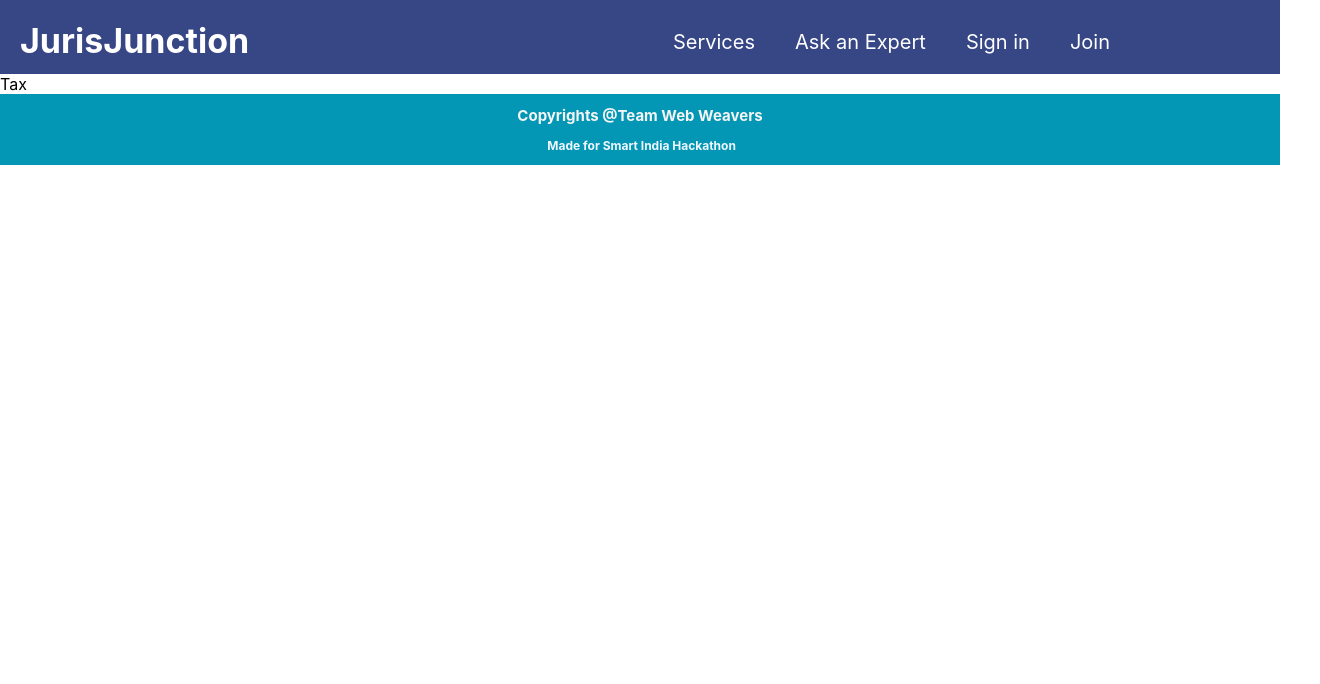
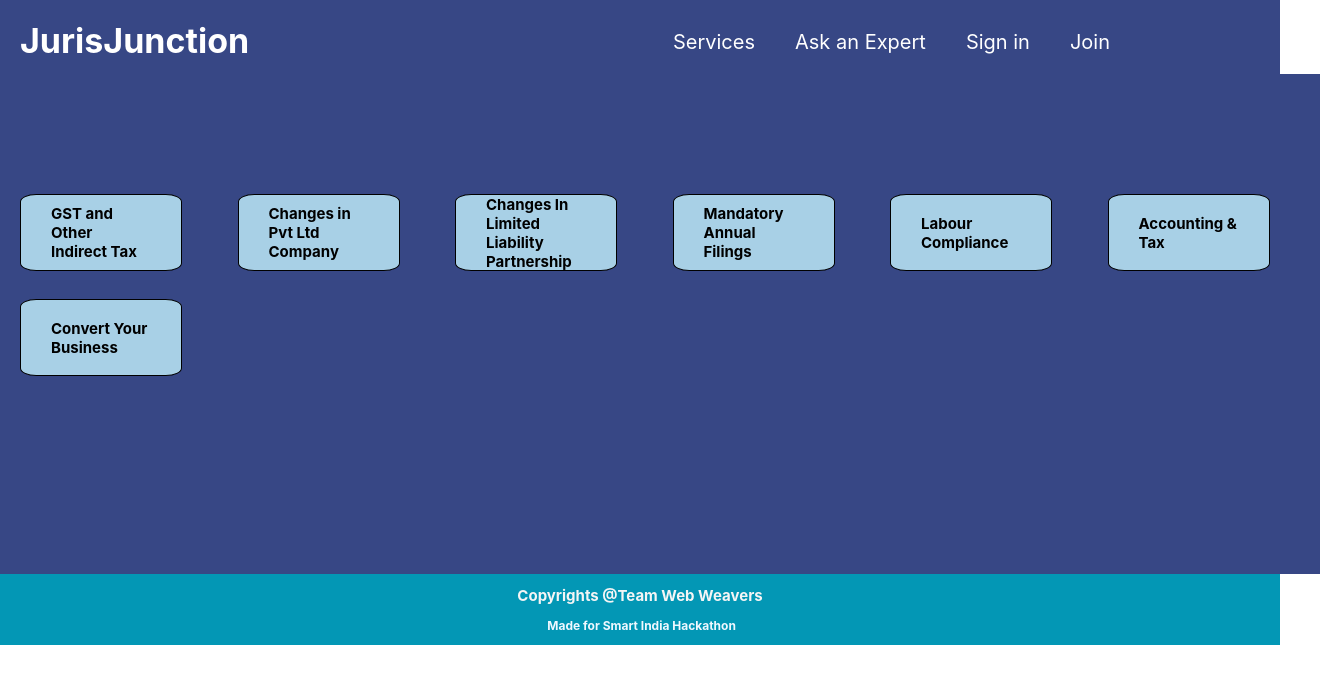
Before and after one commit to GitforAnkit16/eLawWebsite, a React (Create React App) app in the folder Client/: page /tax in a window 1280 px wide. Shown: the top 684 px of the page, 1320 px wide, since content can reach past the window. Built offline with nearby package versions, Linux system fonts and the light colour scheme.

Commit message:
Update Tax.jsx

```diff
--- a/Client/src/Pages/tax/Tax.jsx
+++ b/Client/src/Pages/tax/Tax.jsx
@@ -1,9 +1,157 @@
-import React from 'react'
+
+import "./Tax.css"
+import React, { useState } from 'react';
 
 function Tax() {
+  const [activeCategory, setActiveCategory] = useState(null);
+
+  const handleCategoryClick = (category) => {
+    setActiveCategory(activeCategory === category ? null : category);
+  };
+
+  const categorie = [
+    "GST and Other Indirect Tax",
+    "Changes in Pvt Ltd Company",
+    "Changes In Limited Liability Partnership",
+    "Mandatory Annual Filings",
+    "Labour Compliance",
+    "Accounting & Tax",
+    "Convert Your Business"
+
+
+
+  ];
+
   return (
-    <div>Tax</div>
-  )
+    <div className='Tax'>
+      <div className='grid'>
+        {categorie.map((category, index) => (
+          <div
+            key={index}
+            className={`category ${activeCategory === category ? 'active' : ''}`}
+            onClick={() => handleCategoryClick(category)}
+          >
+            <span>{category}</span>
+          </div>
+        ))}
+      </div>
+      {activeCategory && (
+        <div className='profiles'>
+        <span className='header-Arbitratoryer'>Profiles for {activeCategory}</span>
+          <div className='profile'>
+            <img src = "https://picsum.photos/200/300" alt="profile-dp"></img>
+            <h3>John Snow</h3>
+            <p>Specialization:-</p>
+              <ul>
+                <li>GST and Other Indirect Tax </li>
+                <li>Changes in Pvt Ltd Company</li>
+                <li>Changes In Limited Liability Partnership"</li>
+              </ul>
+              <p>Location:- Bhubaneswar,Odisha,India</p>
+               <button>Book An Appointment</button>
+          </div>
+          <div className='profile'>
+            <img src = "https://picsum.photos/200/300" alt="profile-dp"></img>
+            <h3>John Snow</h3>
+            <p>Specialization:-</p>
+              <ul>
+              <li>GST and Other Indirect Tax </li>
+                <li>Changes in Pvt Ltd Company</li>
+                <li>Changes In Limited Liability Partnership</li>
+              </ul>
+              <p>Location:- Bhubaneswar,Odisha,India</p>
+               <button>Book An Appointment</button>
+          </div>
+          <div className='profile'>
+            <img src = "https://picsum.photos/200/300" alt="profile-dp"></img>
+            <h3>John Snow</h3>
+            <p>Specialization:-</p>
+              <ul>
+              <li>GST and Other Indirect Tax </li>
+                <li>Changes in Pvt Ltd Company</li>
+                <li>Changes In Limited Liability Partnership</li>
+              </ul>
+              <p>Location:- Bhubaneswar,Odisha,India</p>
+               <button>Book An Appointment</button>
+          </div>
+          <div className='profile'>
+            <img src = "https://picsum.photos/200/300" alt="profile-dp"></img>
+            <h3>John Snow</h3>
+            <p>Specialization:-</p>
+              <ul>
+              <li>GST and Other Indirect Tax </li>
+                <li>Changes in Pvt Ltd Company</li>
+                <li>Changes In Limited Liability Partnership</li>
+              </ul>
+              <p>Location:- Bhubaneswar,Odisha,India</p>
+               <button>Book An Appointment</button>
+          </div>
+          <div className='profile'>
+            <img src = "https://picsum.photos/200/300" alt="profile-dp"></img>
+            <h3>John Snow</h3>
+            <p>Specialization:-</p>
+              <ul>
+              <li>GST and Other Indirect Tax </li>
+                <li>Changes in Pvt Ltd Company</li>
+                <li>Changes In Limited Liability Partnership</li>
+              </ul>
+              <p>Location:- Bhubaneswar,Odisha,India</p>
+               <button>Book An Appointment</button>
+          </div>
+          <div className='profile'>
+            <img src = "https://picsum.photos/200/300" alt="profile-dp"></img>
+            <h3>John Snow</h3>
+            <p>Specialization:-</p>
+              <ul>
+              <li>GST and Other Indirect Tax </li>
+                <li>Changes in Pvt Ltd Company</li>
+                <li>Changes In Limited Liability Partnership</li>
+              </ul>
+              <p>Location:- Bhubaneswar,Odisha,India</p>
+               <button>Book An Appointment</button>
+          </div>
+          <div className='profile'>
+            <img src = "https://picsum.photos/200/300" alt="profile-dp"></img>
+            <h3>John Snow</h3>
+            <p>Specialization:-</p>
+              <ul>
+              <li>GST and Other Indirect Tax </li>
+                <li>Changes in Pvt Ltd Company</li>
+                <li>Changes In Limited Liability Partnership</li>
+              </ul>
+              <p>Location:- Bhubaneswar,Odisha,India</p>
+               <button>Book An Appointment</button>
+          </div>
+          <div className='profile'>
+            <img src = "https://picsum.photos/200/300" alt="profile-dp"></img>
+            <h3>John Snow</h3>
+            <p>Specialization:-</p>
+              <ul>
+              <li>GST and Other Indirect Tax </li>
+                <li>Changes in Pvt Ltd Company</li>
+                <li>Changes In Limited Liability Partnership</li>
+              </ul>
+              <p>Location:- Bhubaneswar,Odisha,India</p>
+               <button>Book An Appointment</button>
+          </div>
+          <div className='profile'>
+            <img src = "https://picsum.photos/200/300" alt="profile-dp"></img>
+            <h3>John Snow</h3>
+            <p>Specialization:-</p>
+              <ul>
+              <li>GST and Other Indirect Tax </li>
+                <li>Changes in Pvt Ltd Company</li>
+                <li>Changes In Limited Liability Partnership</li>
+              </ul>
+              <p>Location:- Bhubaneswar,Odisha,India</p>
+               <button>Book An Appointment</button>
+          </div>
+
+        </div>
+      )}
+    </div>
+  );
 }
 
+
 export default Tax
```
